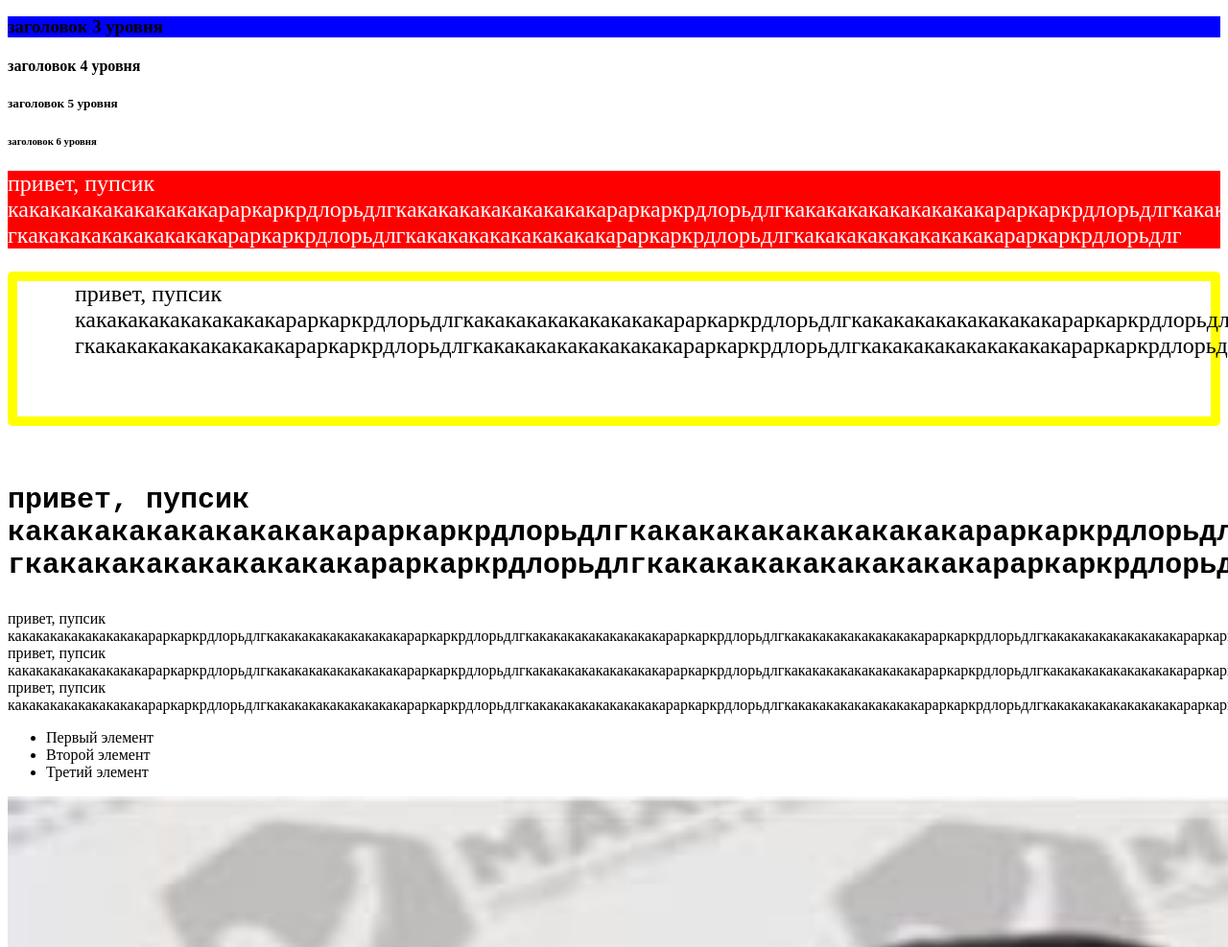
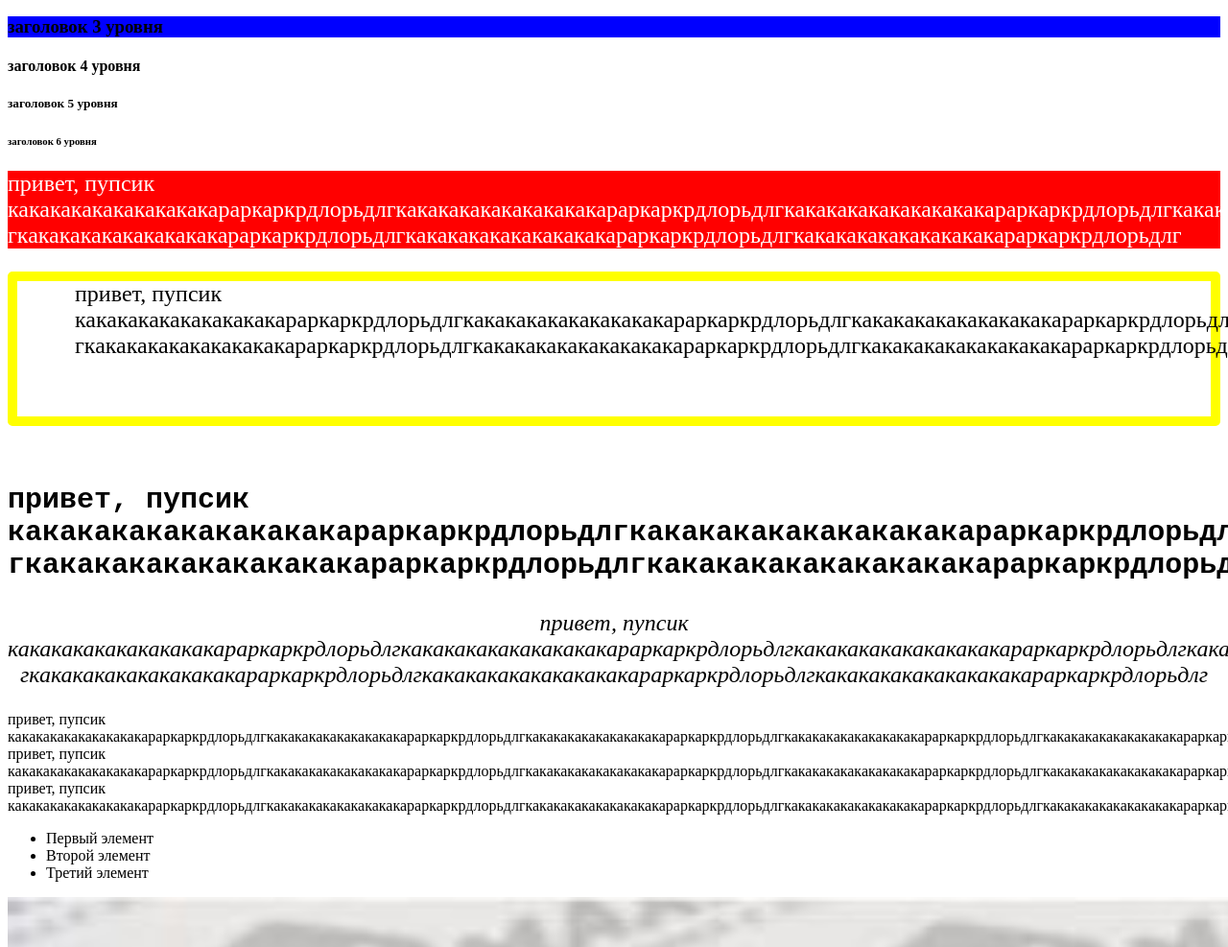
Before and after one commit to BORISKAPIPISKA/progect_4m, a plain HTML site: page LESSON_2/index.html in a window 1280 px wide. Shown: the part 110-1097 px from the top of the page at 96% size. Drawn offline with Linux system fonts and the light colour scheme.

Commit message:
LESSON2.2

```diff
--- a/LESSON_2/index.html
+++ b/LESSON_2/index.html
@@ -19,7 +19,8 @@
         гкакакакакакакакакакараркаркрдлорьдлгкакакакакакакакакакараркаркрдлорьдлгкакакакакакакакакакараркаркрдлорьдлг</p>
     <p class="paragraph-3">привет, пупсик какакакакакакакакакараркаркрдлорьдлгкакакакакакакакакакараркаркрдлорьдлгкакакакакакакакакакараркаркрдлорьдлгкакакакакакакакакакараркаркрдлорьдлгкакакакакакакакакакараркаркрдлорьдл
         гкакакакакакакакакакараркаркрдлорьдлгкакакакакакакакакакараркаркрдлорьдлгкакакакакакакакакакараркаркрдлорьдлг</p>
-
+    <p class="paragraph-4">привет, пупсик какакакакакакакакакараркаркрдлорьдлгкакакакакакакакакакараркаркрдлорьдлгкакакакакакакакакакараркаркрдлорьдлгкакакакакакакакакакараркаркрдлорьдлгкакакакакакакакакакараркаркрдлорьдл
+        гкакакакакакакакакакараркаркрдлорьдлгкакакакакакакакакакараркаркрдлорьдлгкакакакакакакакакакараркаркрдлорьдлг</p>
     <div>
         <span>
             привет, пупсик какакакакакакакакакараркаркрдлорьдлгкакакакакакакакакакараркаркрдлорьдлгкакакакакакакакакакараркаркрдлорьдлгкакакакакакакакакакараркаркрдлорьдлгкакакакакакакакакакараркаркрдлорь
--- a/LESSON_2/style.css
+++ b/LESSON_2/style.css
@@ -29,3 +29,8 @@ h3 {
     font-size: 30px;
     font-family: 'Courier New', Courier, monospace;
 }
+.paragraph-4 {
+    font-style: italic;
+    font-size: 24px;
+    text-align: center;
+}
```
